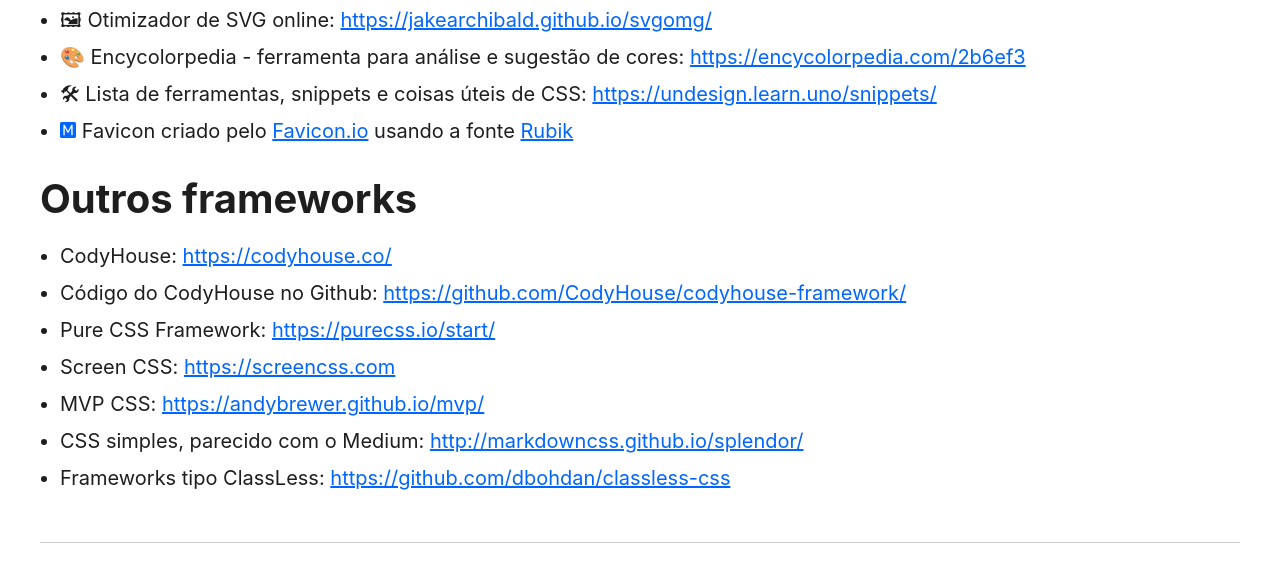
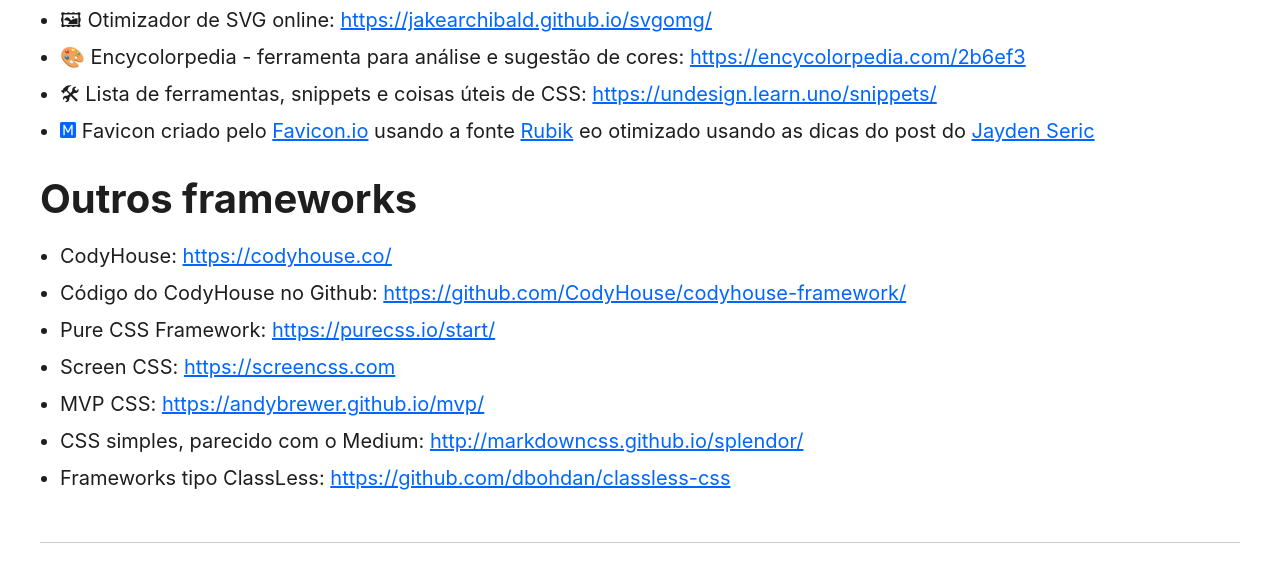
Before and after one commit to nalmeida/modesto, a website: page src/index.html in a window 1280 px wide. Shown: the part 6766-7337 px from the top of the page. Drawn offline with nearby package versions, Linux system fonts and the light colour scheme; files that its build step writes are made by us from their sources.

Commit message:
comentario sobre otimizacao de favicon

```diff
--- a/src/index.html
+++ b/src/index.html
@@ -196,7 +196,7 @@
 			<li>🖼 Otimizador de SVG online: <a href="https://jakearchibald.github.io/svgomg/">https://jakearchibald.github.io/svgomg/</a></li>
 			<li>🎨 Encycolorpedia - ferramenta para análise e sugestão de cores: <a href="https://encycolorpedia.com/2b6ef3">https://encycolorpedia.com/2b6ef3</a></li>
 			<li>🛠 Lista de ferramentas, snippets e coisas úteis de CSS: <a href="https://undesign.learn.uno/snippets/">https://undesign.learn.uno/snippets/</a></li>
-			<li><img src="favicon-16x16.png" alt="Modesto Favicon" loading="lazy"> Favicon criado pelo <a href="https://favicon.io/favicon-generator/">Favicon.io</a> usando a fonte <a href="https://fonts.google.com/specimen/Rubik">Rubik</a></li>
+			<li><img src="favicon-16x16.png" alt="Modesto Favicon" loading="lazy"> Favicon criado pelo <a href="https://favicon.io/favicon-generator/">Favicon.io</a> usando a fonte <a href="https://fonts.google.com/specimen/Rubik">Rubik</a> eo otimizado usando as dicas do post do <a href="https://jaydenseric.com/blog/favicon-optimization">Jayden Seric</a></li>
 		</ul>
 		<h2>Outros frameworks</h2>
 
```
